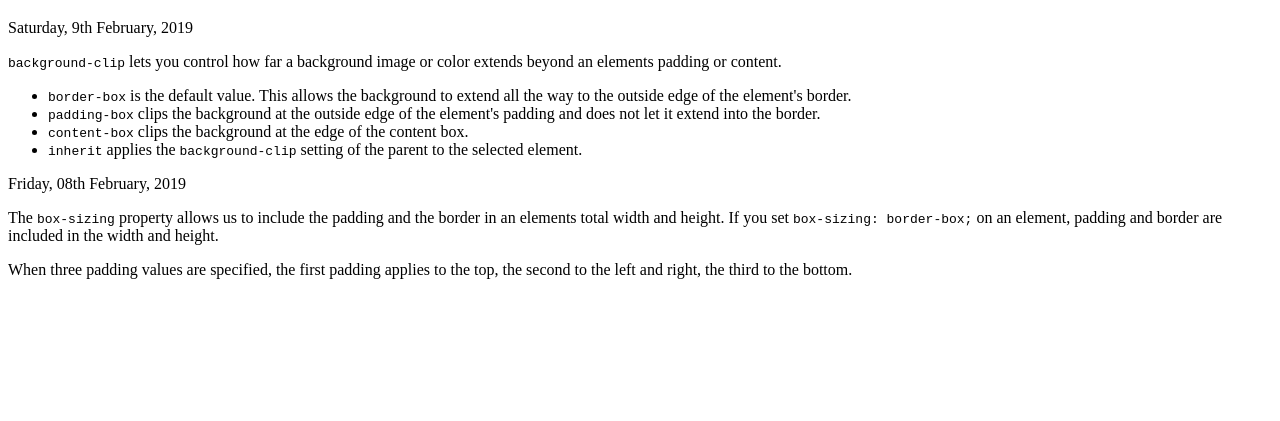
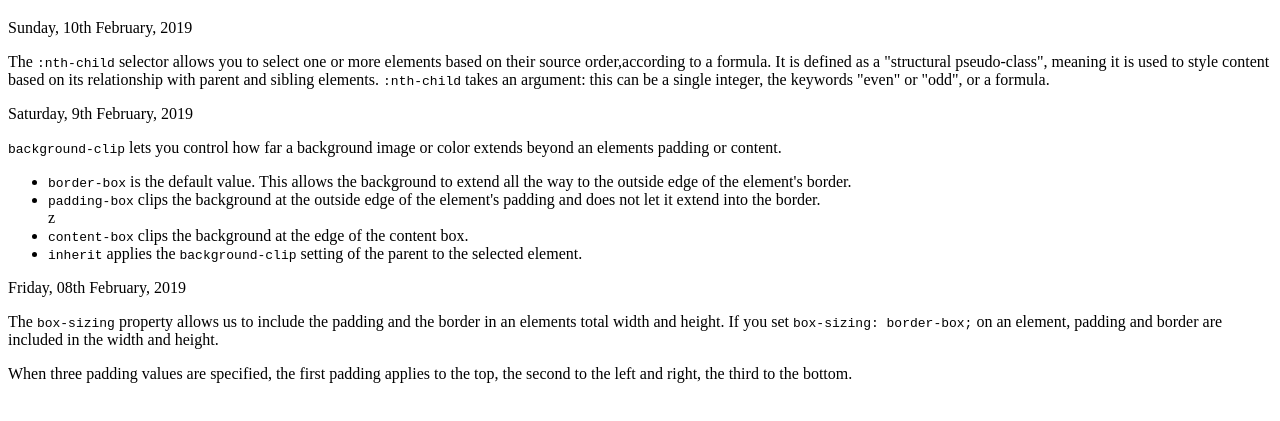
Before and after one commit to nikijiandani/CSS-Journal, a plain HTML site: page index.html in a window 1280 px wide. Shown: the part 61-482 px from the top of the page. Drawn offline with Linux system fonts and the light colour scheme.

Commit message:
:nth-child

```diff
--- a/index.html
+++ b/index.html
@@ -11,11 +11,15 @@
     <body>
     <h1>My CSS Journal</h1>
     <article>
+        <time datetime="2019-02-10">Sunday, 10th February, 2019</time>
+        <p>The <code>:nth-child</code> selector allows you to select one or more elements based on their source order,according to a formula. It is defined as a "structural pseudo-class", meaning it is used to style content based on its relationship with parent and sibling elements. <code>:nth-child</code> takes an argument: this can be a single integer, the keywords "even" or "odd", or a formula.</p>
+    </article>
+    <article>
         <time datetime="2019-02-09">Saturday, 9th February, 2019</time>
         <p><code>background-clip</code> lets you control how far a background image or color extends beyond an elements padding or content.
             <ul>
                 <li><code>border-box</code> is the default value. This allows the background to extend all the way to the outside edge of the element's border.</li>
-                <li><code>padding-box</code> clips the background at the outside edge of the element's padding and does not let it extend into the border.</li>
+                <li><code>padding-box</code> clips the background at the outside edge of the element's padding and does not let it extend into the border.</li>z
                 <li><code>content-box</code> clips the background at the edge of the content box.</li>
                 <li><code>inherit</code> applies the <code>background-clip</code> setting of the parent to the selected element.</li>
             </ul>
```
